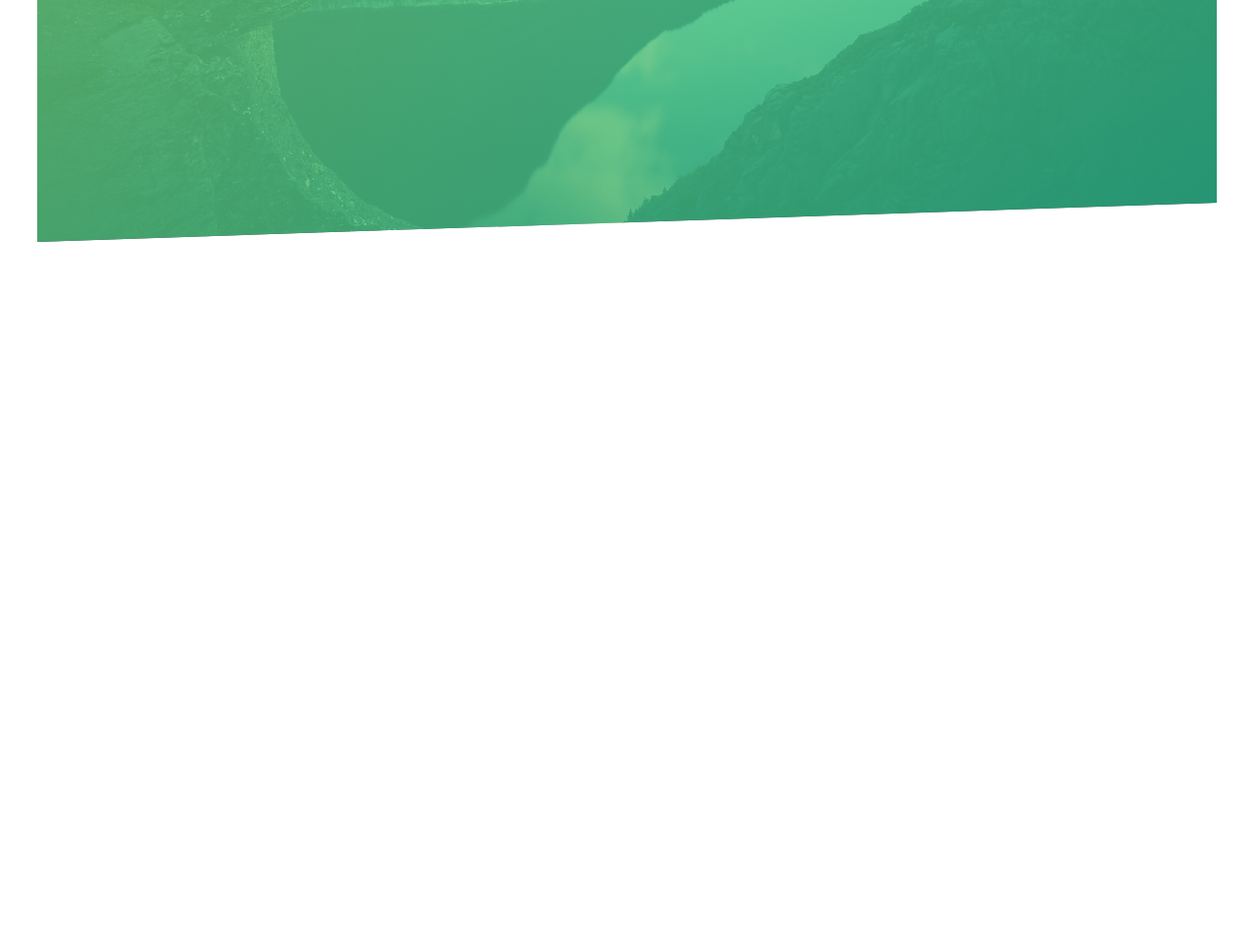
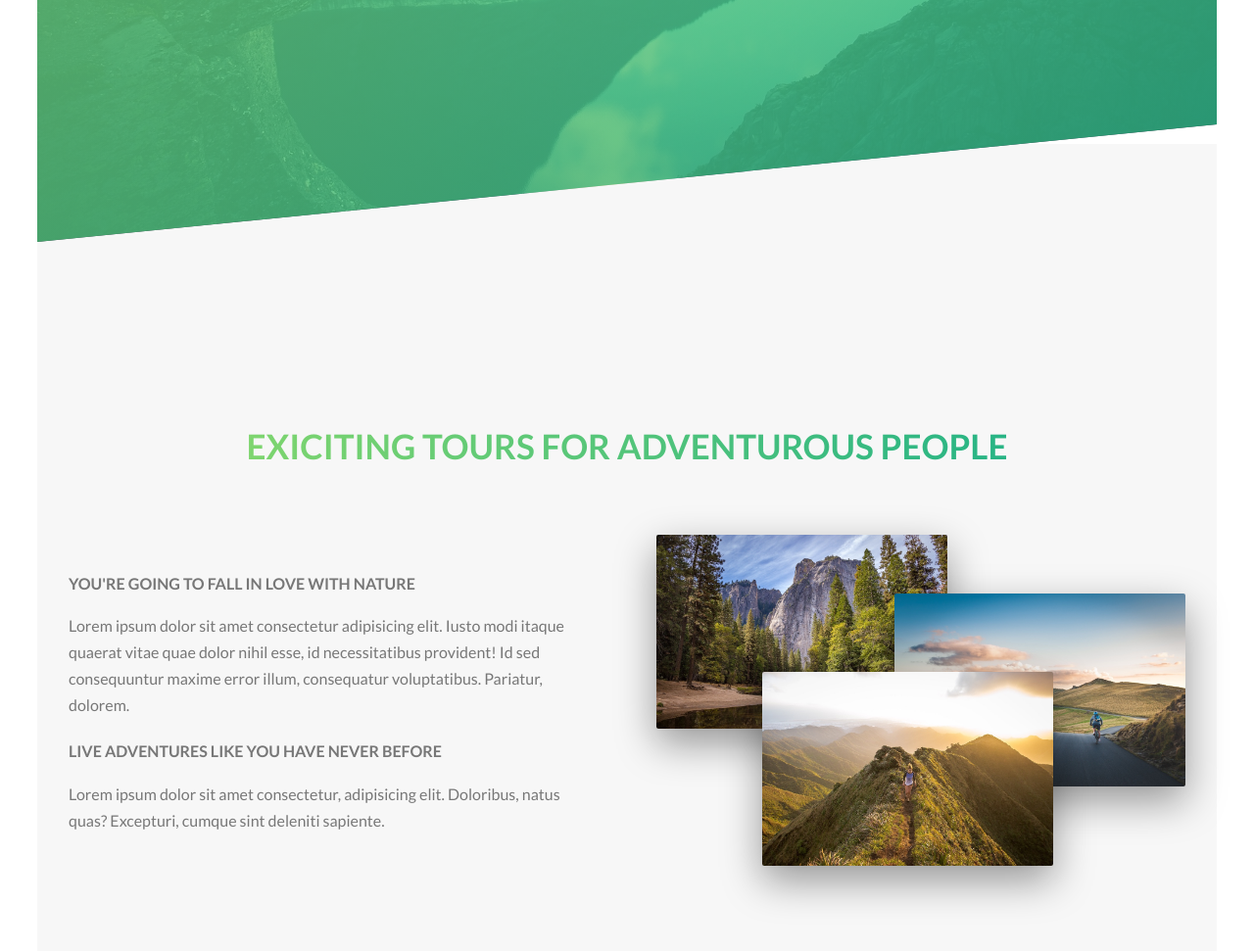
Before and after one commit to abhishekgangwar90/project-natours, a website: page index.html in a window 1280 px wide. Shown: the part 551-1522 px from the top of the page at 98% size. Before the commit the page ends 836 px from the top, so only its background shows below. Drawn offline with Linux system fonts and the light colour scheme.

Commit message:
feat: about section

```diff
--- a/index.html
+++ b/index.html
@@ -6,7 +6,7 @@
 
         <link href="https://fonts.googleapis.com/css?family=Lato:100,300,400,700,900" rel="stylesheet">
 
-        <link rel="stylesheet" href="css/icon-font.css">
+        <!-- <link rel="stylesheet" href="css/icon-font.css"> -->
         <link rel="stylesheet" href="css/style.css">
         <link rel="shortcut icon" type="image/png" href="img/favicon.png">
 
@@ -19,7 +19,7 @@
                 <img src="./img/logo-white.png" alt="logo">
             </div>
             <div class="header__text">
-                    <h1 >
+                    <h1>
                        <span class="header__text--main">Outdoors</span>
                        <span class="header__text--secondary">is where life happens</span>
                     </h1>
@@ -28,7 +28,30 @@
         </header>
 
         <main>
-
+            <section class="section section-about">
+                <h2 class="heading-secondary u-margin-bottom-large">
+                    Exiciting tours for Adventurous people
+                </h2>
+                <article class="row u-text-left">
+                    <div class="col">
+                        <h3 class="heading-tertiary">You're going to fall in love with nature</h3>
+                        <p class="paragraph">
+                            Lorem ipsum dolor sit amet consectetur adipisicing elit. Iusto modi itaque quaerat vitae quae dolor nihil esse, id necessitatibus provident! Id sed consequuntur maxime error illum, consequatur voluptatibus. Pariatur, dolorem.
+                        </p>
+                        <h3 class="heading-tertiary">Live Adventures like you have never before</h3>
+                        <p class="paragraph">
+                            Lorem ipsum dolor sit amet consectetur, adipisicing elit. Doloribus, natus quas? Excepturi, cumque sint deleniti sapiente.
+                        </p>
+                    </div>
+                    <div class="col">
+                        <div class="image__composition">
+                            <img class="image__composition--p1" src="./img/nat-1-large.jpg" alt="image1">
+                            <img class="image__composition--p2" src="./img/nat-2-large.jpg" alt="image2">
+                            <img  class="image__composition--p3" src="./img/nat-3-large.jpg" alt="image3">
+                        </div>
+                    </div>
+                </article>
+            </section>
         </main>
 
     </body>
--- a/scss/abstracts/_variables.scss
+++ b/scss/abstracts/_variables.scss
@@ -5,4 +5,14 @@ $color-primary-dark: #28b485;
 $color-primary-light: #7ed56f;
 
 $color-white: #fff;
-$color-gray: #777;
+$color-background: #f7f7f7;
+$color-text: #777;
+$color-black:#000;
+
+// font
+$font-default: 1.6rem;
+
+// spacing & width
+$max-content-width: 114rem;
+$gutter-horizontal: 6rem;
+$gutter-vertical: 8rem;
--- a/scss/base/_typography.scss
+++ b/scss/base/_typography.scss
@@ -4,3 +4,51 @@ body{
     line-height: 1.7;
     padding: 3rem;
 }
+
+.header{
+    &__text{
+        & h1{
+            margin-bottom: 6rem;
+            backface-visibility: hidden;
+        }
+
+        &--main{
+            font-size: 6rem;
+            font-weight: 400;
+            letter-spacing: 3.5rem;
+            display: block;
+            animation: moveInLeft 1s ease-out;
+        }
+        &--secondary{
+            font-size: 2rem;
+            font-weight: 700;
+            letter-spacing: 1.75rem;
+            display: block;
+            animation: moveInRight 1s ease-out;
+        }
+    }
+}
+
+.heading-secondary{
+    font-size: 3.5rem;
+    text-transform: uppercase;
+    font-weight: 700;
+    display: inline-block;
+    background-image: linear-gradient(to right, $color-primary-light, $color-primary-dark);
+    -webkit-background-clip: text;
+    color: transparent;
+}
+
+
+.heading-tertiary{
+    font-size: $font-default;
+    font-weight: 700;
+    text-transform: uppercase;
+    color: $color-text;
+}
+
+.paragraph{
+    font-size: $font-default;
+    color: $color-text;
+    margin-bottom: 2rem;
+}
--- a/scss/base/_utilities.scss
+++ b/scss/base/_utilities.scss
@@ -0,0 +1,14 @@
+.u-margin-bottom-small{
+    margin-bottom: 2rem;
+}
+.u-margin-bottom-medium{
+    margin-bottom: 4rem;
+}
+.u-margin-bottom-large{
+    margin-bottom: 8rem;
+}
+
+
+.u-text-left{
+    text-align: left;
+}
--- /dev/null
+++ b/scss/components/_imageCompositions.scss
@@ -0,0 +1,38 @@
+.image__composition{
+    position: relative;
+
+    img{
+        width: 55%;
+        box-shadow: 0 1.5rem 4rem rgba($color-black, .4);
+        border-radius: 2px;
+        position: absolute;
+        z-index: 10;
+        transition: all .3s;
+        outline-offset: 2rem;
+
+        &:hover{
+            transform: translateY(-2rem) scale(1.2);
+            outline: 1.5rem solid $color-primary;
+            z-index: 20;
+        }
+    }
+
+    &--p1{
+        top:-2rem;
+        left:0;
+    }
+
+    &--p2{
+        top: 4rem;
+        right: 0;
+    }
+
+    &--p3{
+        top: 12rem;
+        left: 20%;
+    }
+
+    &:hover img:not(:hover){
+        transform: scale(0.9);
+    }
+}
--- /dev/null
+++ b/scss/layout/_grid.scss
@@ -0,0 +1,18 @@
+.row{
+    display: flex;
+    max-width: $max-content-width;
+    flex: 1;
+    margin: 0 auto;
+
+    &:not(:last-child){
+        margin-bottom: $gutter-vertical;
+    }
+
+    .col{
+        flex: 1;
+
+        &:not(:last-child){
+            margin-right: $gutter-horizontal;
+        }
+    }
+}
--- a/scss/layout/_header.scss
+++ b/scss/layout/_header.scss
@@ -5,7 +5,7 @@
     background-position: top;
     background-size: cover;
 
-    clip-path: polygon(0 0, 100% 0, 100% 90vh, 0 100%);
+    clip-path: polygon(0 0, 100% 0, 100% 80vh, 0 100%);
 
 
     &__logo{
@@ -22,30 +22,9 @@
         position: absolute;
         text-transform: uppercase;
         color: white;
-        top:45%;
-        left:50%;
+        top: 45%;
+        left: 50%;
         transform: translate(-50%, -50%);
         text-align: center;
-
-        & h1{
-            margin-bottom: 6rem;
-            backface-visibility: hidden;
-        }
-
-        &--main{
-            font-size: 6rem;
-            font-weight: 400;
-            letter-spacing: 3.5rem;
-            display: block;
-            animation: moveInLeft 1s ease-out;
-        }
-
-        &--secondary{
-            font-size: 2rem;
-            font-weight: 700;
-            letter-spacing: 1.75rem;
-            display: block;
-            animation: moveInRight 1s ease-out;
-        }
     }
 }
--- /dev/null
+++ b/scss/layout/_section.scss
@@ -0,0 +1,3 @@
+.section{
+    padding: 25rem 0;
+}
--- a/scss/main.scss
+++ b/scss/main.scss
@@ -8,5 +8,12 @@
 @import 'base/utilities';
 
 @import 'components/button';
+@import 'components/card';
+@import 'components/imageCompositions';
 
+@import 'layout/grid';
 @import 'layout/header';
+@import 'layout/section';
+
+
+@import 'pages/home';
--- /dev/null
+++ b/scss/pages/_home.scss
@@ -0,0 +1,5 @@
+.section-about{
+    background-color: $color-background;
+    margin-top:-10rem;
+    text-align: center;
+}
```
Also changed, not shown: css/style.css, scss/components/_card.scss (added).
